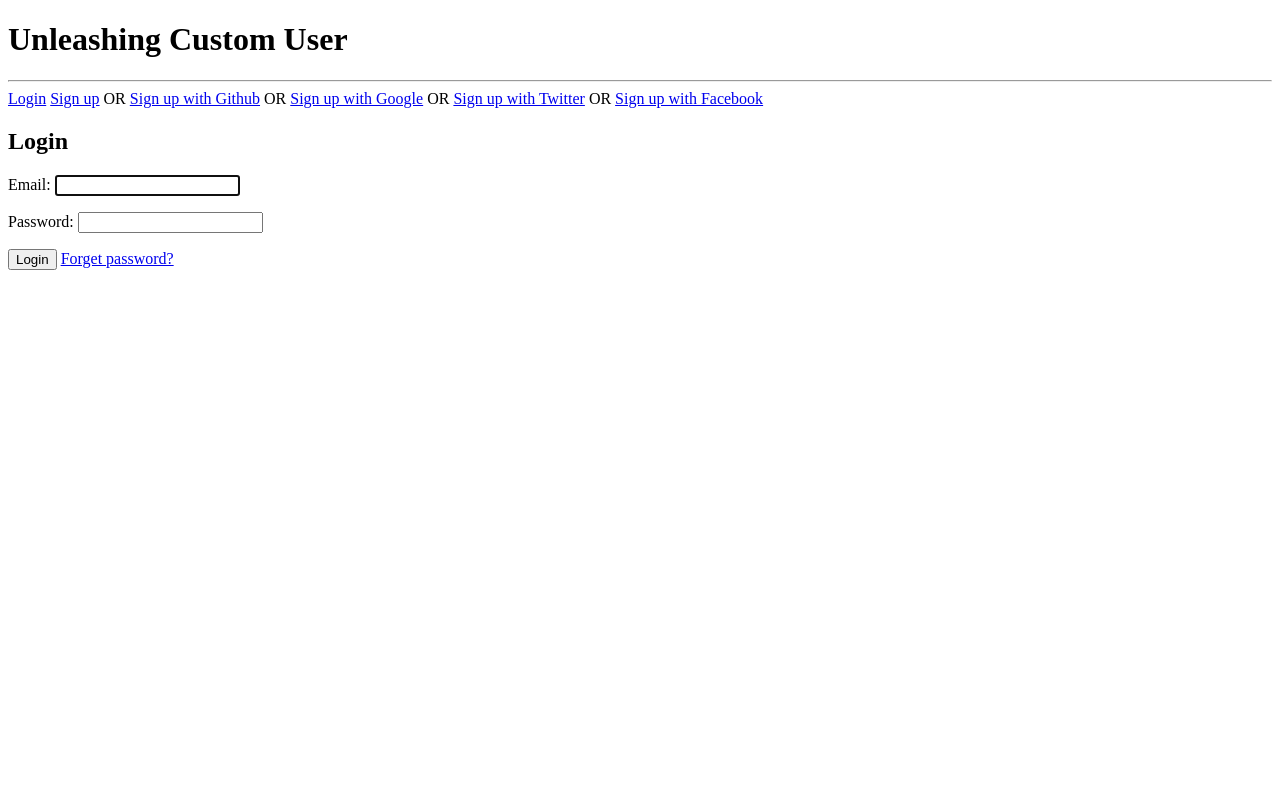
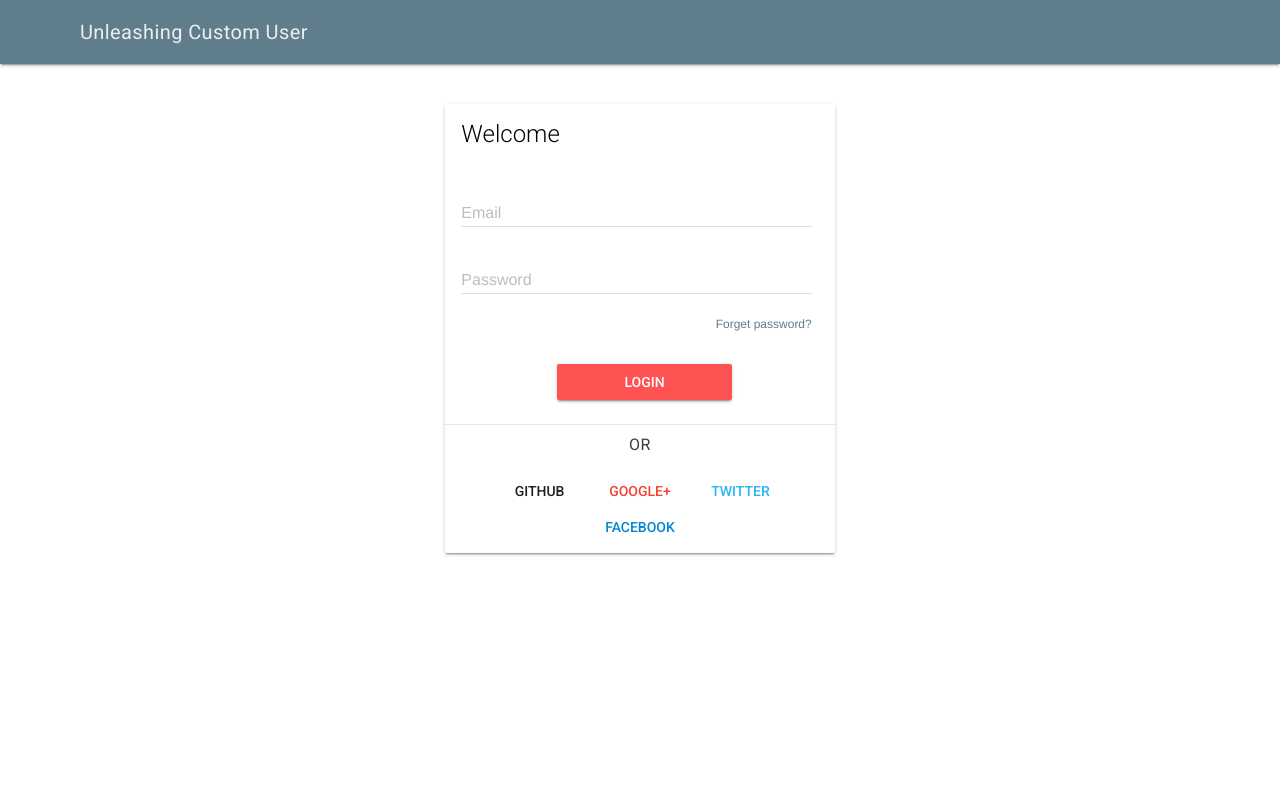
Before and after one commit to roelzkie15/django-custom-user, a Django app: page /login/ in a window 1280 px wide. Run offline with Django 3.2, Linux system fonts and the light colour scheme; some libraries are stand-ins or nearby versions.

Commit message:
Add just login view and add material design

```diff
--- /dev/null
+++ b/src/static/app/styles.css
@@ -0,0 +1,46 @@
+html, body {
+    padding: 0;
+    margin: 0;
+}
+
+
+.mdl-layout-center {
+    justify-content: center;
+}
+
+
+.mdl-padding-normal {
+    padding: 8px !important;
+}
+
+.mdl-padding-medium {
+    padding: 16px !important;
+}
+
+.mdl-padding-large {
+    padding: 32px !important;
+}
+
+.mdl-padding-xl {
+    padding: 64px !important;
+}
+
+.mdl-padding-top-medium {
+    padding-top: 16px !important;
+}
+
+.mdl-padding-top-large {
+    padding-top: 32px !important;
+}
+
+.mdl-padding-top-xl {
+    padding-top: 64px !important;
+}
+
+.mdl-width-50 {
+    width: 50% !important;
+}
+
+.mdl-width-100 {
+    width: 100% !important;
+}
--- a/src/templates/master/base.html
+++ b/src/templates/master/base.html
@@ -4,27 +4,46 @@
 <!DOCTYPE html>
 <html lang="en">
 <head>
+	<title>Unleashing Custom User {% block title %} {% endblock %}</title>
 	<meta charset="UTF-8">
-	<title>Unleashing Custom User {% block title %} {% endblock %}</title>
+	<meta name="viewport" content="width=device-width, initial-scale=1.0">
+
+	<link rel="stylesheet" href="{% static 'app/styles.css' %}">
+	<link rel="stylesheet" href="https://cdnjs.cloudflare.com/ajax/libs/MaterialDesign-Webfont/2.1.19/css/materialdesignicons.min.css">
+	<link rel="stylesheet" href="https://code.getmdl.io/1.3.0/material.blue_grey-red.min.css"/>
+	<link rel="stylesheet" href="http://fonts.googleapis.com/css?family=Roboto:300,400,500,700" type="text/css">
+
+	<script defer src="https://code.getmdl.io/1.3.0/material.min.js"></script>
 </head>
 <body>
-	<h1>Unleashing Custom User</h1>
-	<hr>
 
-	{% if user.is_authenticated %}
-		Welcome <a href="{% url 'account:detail' %}">{{ user.username }}</a>! | <a href="{% url 'logout' %}">Sign out</a>
-	{% else %}
-		<a href="{% url 'login' %}">Login</a>
-		<a href="{% url 'account:sign-up' %}">Sign up</a> OR
-		<a href="{% provider_login_url 'github' %}">Sign up with Github</a> OR
-		<a href="{% provider_login_url 'google' %}">Sign up with Google</a> OR
-		<a href="{% provider_login_url 'twitter' %}">Sign up with Twitter</a> OR
-		<a href="{% provider_login_url 'facebook' %}">Sign up with Facebook</a>
-	{% endif %}
+	<div class="mdl-layout mdl-js-layout mdl-layout--fixed-header">
+	  <header class="mdl-layout__header">
+	    <div class="mdl-layout__header-row">
+	      <!-- Title -->
+	      <a href="{% url 'home' %}" style="padding: 0;" class="mdl-layout-title mdl-navigation__link">Unleashing Custom User</a>
+	      <!-- Add spacer, to align navigation to the right -->
+	      <div class="mdl-layout-spacer"></div>
+	      <!-- Navigation. We hide it in small screens. -->
+	      <nav class="mdl-navigation mdl-layout--large-screen-only">
+	      {% if user.is_authenticated %}
+			<a class="mdl-navigation__link" href="{% url 'account:detail' %}">{{ user.username | title }}</a>
+			<a class="mdl-navigation__link" href="{% url 'logout' %}">Logout</a>
+	      {% else %}
 
-	<div>
-		{% block content %}
-		{% endblock %}
+	      {% endif %}
+	      </nav>
+	    </div>
+	  </header>
+	  <main class="mdl-layout__content">
+	    <div class="page-content">
+		    {% block login %}
+            {% endblock %}
+
+		    {% block content %}
+	        {% endblock %}
+	    </div>
+	  </main>
 	</div>
 </body>
 </html>
--- a/src/templates/registration/login.html
+++ b/src/templates/registration/login.html
@@ -1,13 +1,69 @@
 {% extends 'master/base.html' %}
+{% load socialaccount %}
 
-{% block title %} - Login{% endblock %}
+{% block title %} - Login {% endblock %}
 
-{% block content %}
-	<h2>Login</h2>
-	<form method="post">
-		{% csrf_token %}
-		{{ form.as_p }}
-	    <button type="submit">Login</button>
-		<a href="{% url 'password_reset' %}">Forget password?</a>
-	</form>
+{% block login %}
+	<div class="mdl-grid mdl-layout-center mdl-padding-large">
+		<div class="mdl-cell mdl-cell--4-col mdl-card mdl-shadow--2dp">
+			<div class="mdl-card__title">
+				<h2 class="mdl-card__title-text">Welcome</h2>
+			</div>
+			<div class="mdl-card__supporting-text">
+				<form method="post">
+					{% csrf_token %}
+					{% for field in form %}
+						<div class="mdl-textfield mdl-js-textfield mdl-textfield--floating-label mdl-width-100">
+							<input class="mdl-textfield__input" type="text" name="{{ field.html_name }}"
+							       id="{{ field.id_for_label }}">
+							<label class="mdl-textfield__label" for="{{ field.id_for_label }}">{{ field.label }}</label>
+						</div>
+
+						{% for error in field.errors %}
+						<span class="mdl-typography--caption mdl-color-text--red-500">{{ error }}</span>
+						{% endfor %}
+
+						{% if field.help_text %}
+						<p class="mdl-typography--body-1">{{ field.help_text|safe }}</p>
+						{% endif %}
+
+						{% if field.id_for_label == 'id_password' %}
+						<div class="mdl-typography--text-right">
+							<a style="text-decoration: none;" class="mdl-typography--caption mdl-color-text--primary"
+							   href="{% url 'password_reset' %}">Forget password?</a>
+						</div>
+						{% endif %}
+
+					{% endfor %}
+					<div class="mdl-width-100 mdl-typography--text-center mdl-padding-normal mdl-padding-top-large">
+						<button class="mdl-width-50 mdl-button mdl-js-button mdl-button--raised mdl-button--accent"
+						        type="submit">Login
+						</button>
+					</div>
+				</form>
+			</div>
+			<div class="mdl-card__actions mdl-card--border mdl-typography--text-center mdl-width-100">
+				<p class="mdl-typography--subhead mdl-typography--title-color-contrast">OR</p>
+				<a href="{% provider_login_url 'github' %}"
+				   class="mdl-button mdl-color-text--grey-900 mdl-js-button mdl-js-ripple-effect">
+					GitHub
+				</a>
+				<a href="{% provider_login_url 'google' %}"
+				   class="mdl-button mdl-color-text--red-500 mdl-js-button mdl-js-ripple-effect">
+					Google+
+				</a>
+				<a href="{% provider_login_url 'twitter' %}"
+				   class="mdl-button mdl-color-text--light-blue-400 mdl-js-button mdl-js-ripple-effect">
+					Twitter
+				</a>
+				<a href="{% provider_login_url 'facebook' %}"
+				   class="mdl-button mdl-color-text--light-blue-700 mdl-js-button mdl-js-ripple-effect">
+					Facebook
+				</a>
+			</div>
+		</div>
+		<!--<a href="{% url 'account:sign-up' %}">Sign up</a>-->
+
+	</div>
+
 {% endblock %}
```
Also changed, not shown: src/django_custom_user/views.py (+7 -1 lines).
